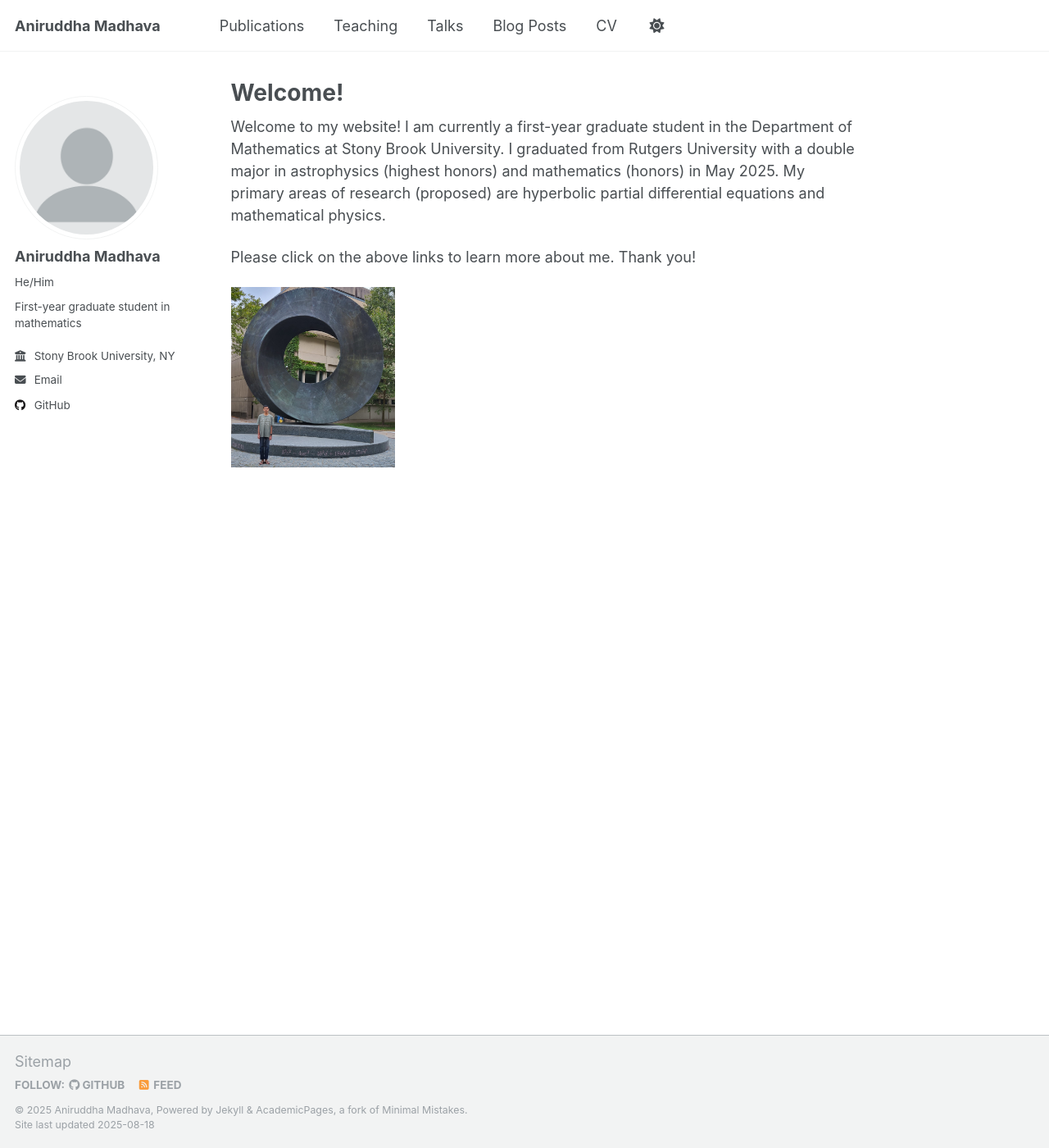
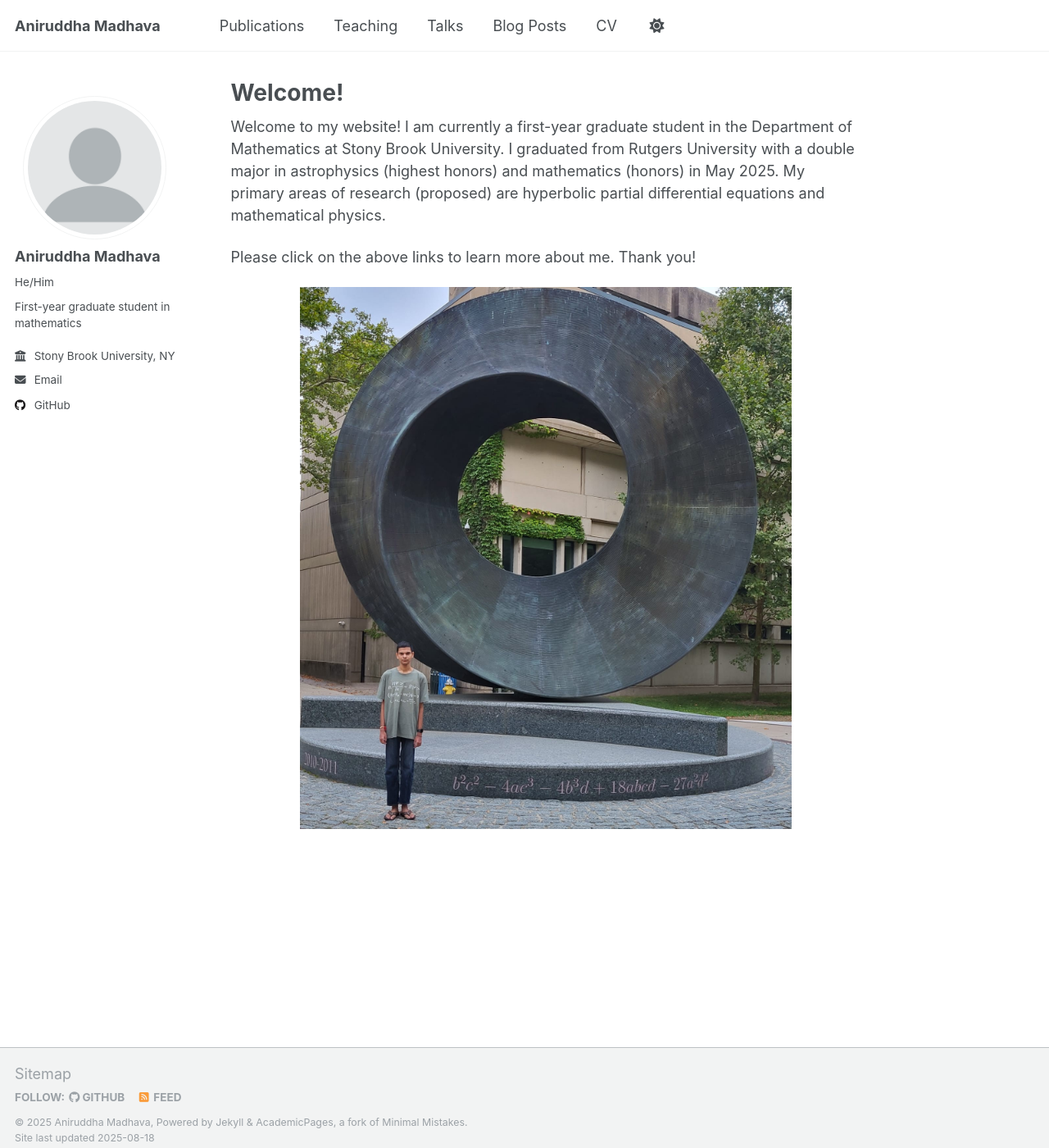
Before and after one commit to amadhava25/amadhava25.github.io, a Jekyll site: the page built from _pages/about.md, in a window 1280 px wide and 1400 px high. Shown: the whole window at 82% size. Built offline with Jekyll 4.4.1, drawn with Linux system fonts in a browser that asks for light colours; a script that is not in the unit is left out.

Commit message:
Update about.md

```diff
--- a/_pages/about.md
+++ b/_pages/about.md
@@ -6,9 +6,17 @@ redirect_from:
   - /about/
   - /about.html
 ---
+<style>
+img {
+  display: block;
+  margin-left: auto;
+  margin-right: auto;
+}
+</style>
+
 
 Welcome to my website! I am currently a first-year graduate student in the Department of Mathematics at Stony Brook University. I graduated from Rutgers University with a double major in astrophysics (highest honors) and mathematics (honors) in May 2025. My primary areas of research (proposed) are hyperbolic partial differential equations and mathematical physics.
 
 Please click on the above links to learn more about me. Thank you!
 
-<img src = "../images/IMG-20250817-WA0004.jpg" width = "200">
+<img src = "../images/IMG-20250817-WA0004.jpg" width = "600">
```
